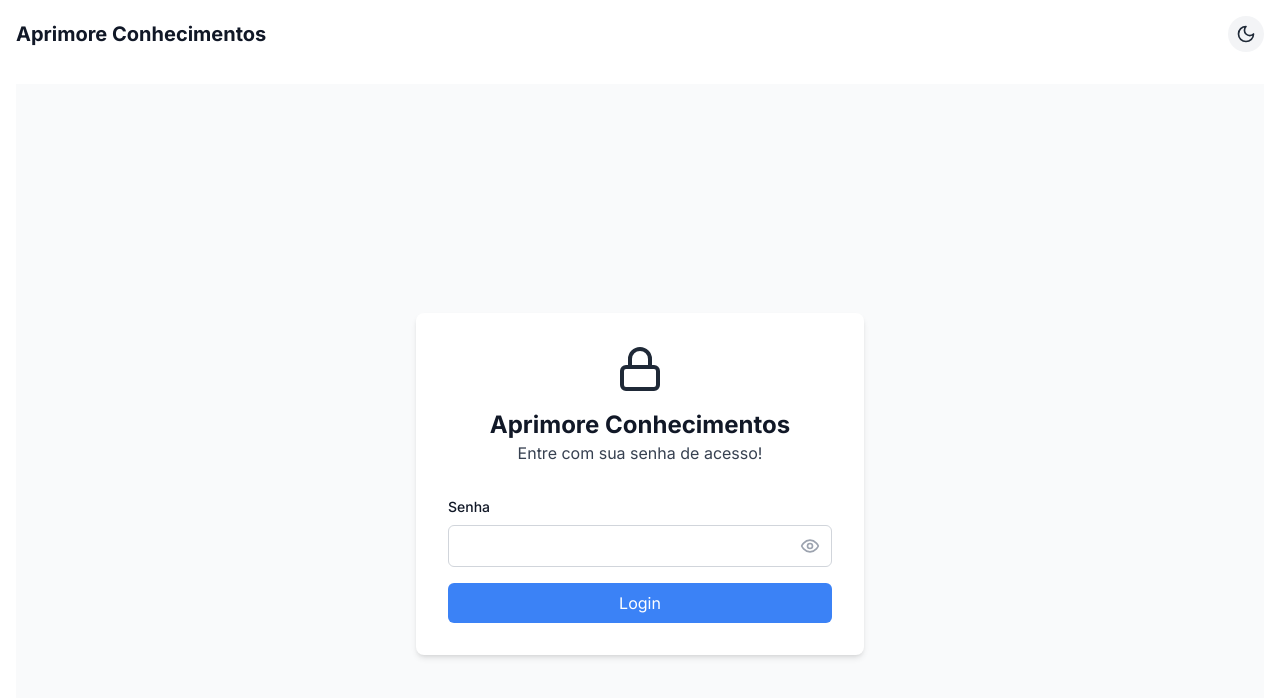
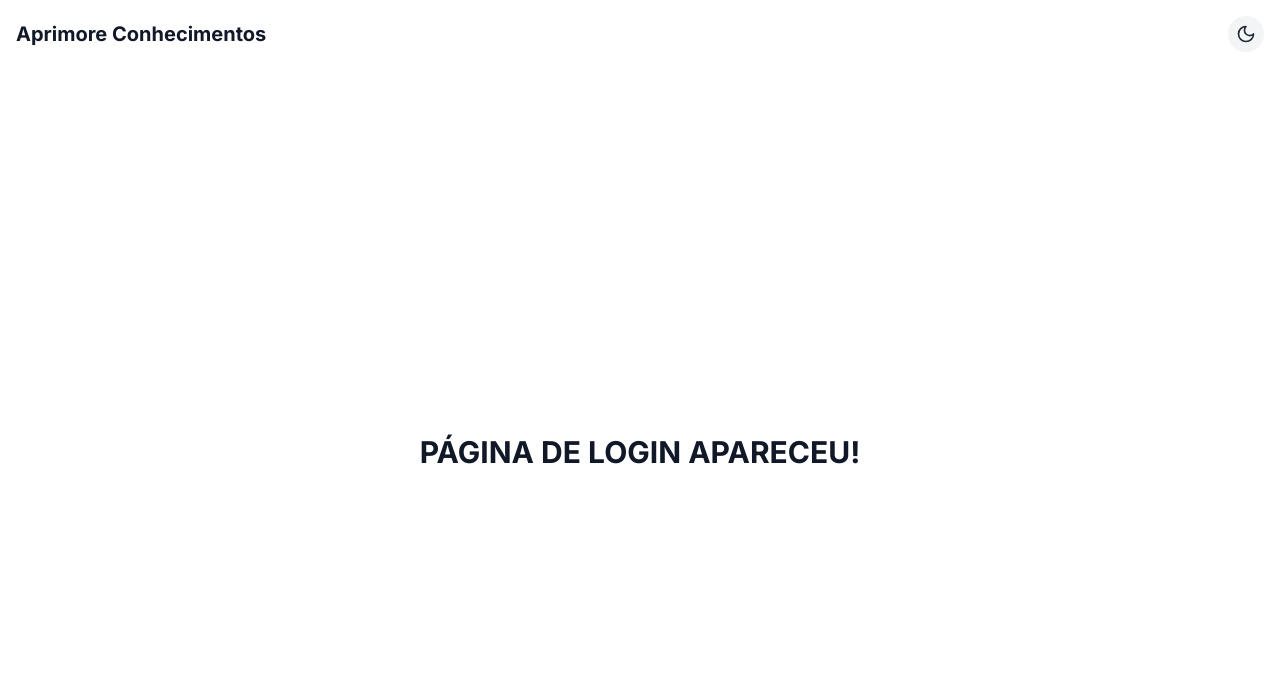
Before and after one commit to fuucky/New-Project-Coursers, a Next.js app: page /login in a window 1280 px wide. Shown: the top 698 px of the page. Built offline with nearby package versions, Linux system fonts and the light colour scheme.

Commit message:
tentando corrigir tela branca

```diff
--- a/app/login/page.tsx
+++ b/app/login/page.tsx
@@ -1,66 +1,21 @@
-'use client'
+// app/login/page.tsx (APENAS ESTE CÓDIGO)
 
-import { useState } from 'react'
-import { useRouter } from 'next/navigation'
-import { Lock, Eye, EyeOff } from 'lucide-react'
+import type { Metadata } from 'next';
+
+export const metadata: Metadata = {
+  title: 'Login | Aprimore Conhecimentos',
+  description: 'Faça login para acessar seu painel de estudos privado.',
+};
 
 export default function LoginPage() {
-  const [password, setPassword] = useState('')
-  const [showPassword, setShowPassword] = useState(false)
-  const [error, setError] = useState('')
-  const router = useRouter()
+  // O estilo deve vir do layout.tsx
+  return (
+    <div className="flex flex-col items-center justify-center min-h-[calc(100vh-64px)] p-4">
 
-  const handleLogin = (e: React.FormEvent) => {
-    e.preventDefault()
-    // Simple password check - in real app, use proper auth
-    if (password === '123') {
-      localStorage.setItem('isLoggedIn', 'true')
-      router.push('/')
-    } else {
-      setError('Senha Inválida')
-    }
-  }
+      <h1 className="text-3xl font-bold text-gray-900 dark:text-gray-100">
+        PÁGINA DE LOGIN APARECEU!
+      </h1>
 
-  return (
-    <div className="min-h-screen flex items-center justify-center bg-background">
-      <div className="bg-white p-8 rounded-lg shadow-md w-full max-w-md">
-        <div className="text-center mb-8">
-          <Lock className="mx-auto h-12 w-12 text-primary" />
-          <h1 className="mt-4 text-2xl font-bold text-text">Aprimore Conhecimentos </h1>
-          <p className="text-secondary">Entre com sua senha de acesso!</p>
-        </div>
-        <form onSubmit={handleLogin}>
-          <div className="mb-4">
-            <label htmlFor="password" className="block text-sm font-medium text-text mb-2">
-              Senha
-            </label>
-            <div className="relative">
-              <input
-                type={showPassword ? 'text' : 'password'}
-                id="password"
-                value={password}
-                onChange={(e) => setPassword(e.target.value)}
-                className="w-full px-3 py-2 border border-gray-300 rounded-md focus:outline-none focus:ring-2 focus:ring-accent"
-                required
-              />
-              <button
-                type="button"
-                onClick={() => setShowPassword(!showPassword)}
-                className="absolute inset-y-0 right-0 pr-3 flex items-center"
-              >
-                {showPassword ? <EyeOff className="h-5 w-5 text-gray-400" /> : <Eye className="h-5 w-5 text-gray-400" />}
-              </button>
-            </div>
-          </div>
-          {error && <p className="text-red-500 text-sm mb-4">{error}</p>}
-          <button
-            type="submit"
-            className="w-full bg-accent text-white py-2 px-4 rounded-md hover:bg-blue-600 focus:outline-none focus:ring-2 focus:ring-accent"
-          >
-            Login
-          </button>
-        </form>
-      </div>
     </div>
-  )
+  );
 }
--- /dev/null
+++ b/components/LoginForm.tsx
@@ -0,0 +1,115 @@
+// components/LoginForm.tsx
+
+'use client';
+
+import { useState } from 'react';
+import { LogIn } from 'lucide-react';
+
+export function LoginForm() {
+  const [email, setEmail] = useState('');
+  const [password, setPassword] = useState('');
+  const [loading, setLoading] = useState(false);
+
+  const handleSubmit = (e: React.FormEvent) => {
+    e.preventDefault();
+    setLoading(true);
+
+    // **Lógica de Autenticação Real Virá Aqui**
+    console.log('Login attempt:', { email, password });
+
+    // Simulação de delay (remover depois de implementar a lógica real)
+    setTimeout(() => {
+      setLoading(false);
+      // Ex: Redirecionamento para o Dashboard: router.push('/dashboard')
+    }, 1500);
+  };
+
+  return (
+    <div className="w-full max-w-md p-8 space-y-8
+                    bg-white dark:bg-gray-800
+                    rounded-xl shadow-2xl
+                    transition-colors duration-300">
+
+      <h2 className="text-3xl font-extrabold text-center
+                     text-gray-900 dark:text-gray-100">
+        <LogIn className="w-8 h-8 inline-block mr-2" />
+        Acessar Painel
+      </h2>
+
+      <form className="mt-8 space-y-6" onSubmit={handleSubmit}>
+
+        {/* Campo Email */}
+        <div>
+          <label htmlFor="email" className="block text-sm font-medium
+                                            text-gray-700 dark:text-gray-300">
+            Email
+          </label>
+          <input
+            id="email"
+            name="email"
+            type="email"
+            required
+            value={email}
+            onChange={(e) => setEmail(e.target.value)}
+            className="appearance-none relative block w-full px-3 py-2 border
+                       border-gray-300 dark:border-gray-600
+                       placeholder-gray-500 dark:placeholder-gray-400
+                       text-gray-900 dark:text-white
+                       rounded-md focus:outline-none focus:ring-indigo-500 focus:border-indigo-500
+                       bg-gray-50 dark:bg-gray-700
+                       focus:ring-2 focus:ring-offset-2 focus:ring-offset-white dark:focus:ring-offset-gray-800"
+            placeholder="seu@email.com"
+          />
+        </div>
+
+        {/* Campo Senha */}
+        <div>
+          <label htmlFor="password" className="block text-sm font-medium
+                                              text-gray-700 dark:text-gray-300">
+            Senha
+          </label>
+          <input
+            id="password"
+            name="password"
+            type="password"
+            required
+            value={password}
+            onChange={(e) => setPassword(e.target.value)}
+            className="appearance-none relative block w-full px-3 py-2 border
+                       border-gray-300 dark:border-gray-600
+                       placeholder-gray-500 dark:placeholder-gray-400
+                       text-gray-900 dark:text-white
+                       rounded-md focus:outline-none focus:ring-indigo-500 focus:border-indigo-500
+                       bg-gray-50 dark:bg-gray-700
+                       focus:ring-2 focus:ring-offset-2 focus:ring-offset-white dark:focus:ring-offset-gray-800"
+            placeholder="••••••••"
+          />
+        </div>
+
+        {/* Botão de Login */}
+        <div>
+          <button
+            type="submit"
+            disabled={loading}
+            className="group relative w-full flex justify-center py-2 px-4 border border-transparent
+                       text-sm font-medium rounded-md text-white
+                       bg-indigo-600 hover:bg-indigo-700
+                       dark:bg-indigo-500 dark:hover:bg-indigo-600
+                       focus:outline-none focus:ring-2 focus:ring-offset-2 focus:ring-indigo-500
+                       disabled:opacity-50 disabled:cursor-not-allowed"
+          >
+            {loading ? (
+              // Ícone de carregamento
+              <svg className="animate-spin -ml-1 mr-3 h-5 w-5 text-white" xmlns="http://www.w3.org/2000/svg" fill="none" viewBox="0 0 24 24">
+                <circle className="opacity-25" cx="12" cy="12" r="10" stroke="currentColor" strokeWidth="4"></circle>
+                <path className="opacity-75" fill="currentColor" d="M4 12a8 8 0 018-8V0C5.373 0 0 5.373 0 12h4zm2 5.291A7.962 7.962 0 014 12H0c0 3.042 1.135 5.824 3 7.938l3-2.647z"></path>
+              </svg>
+            ) : (
+              'Entrar'
+            )}
+          </button>
+        </div>
+      </form>
+    </div>
+  );
+}
```
